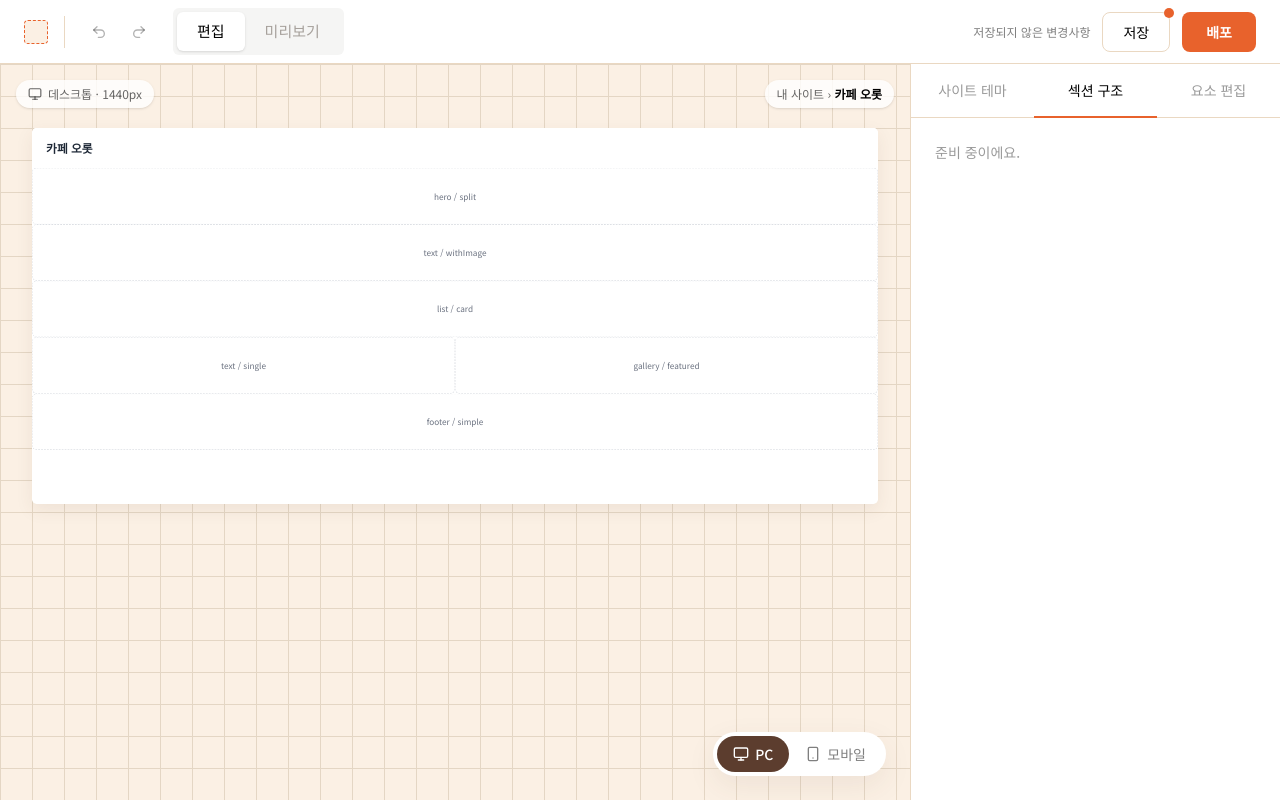
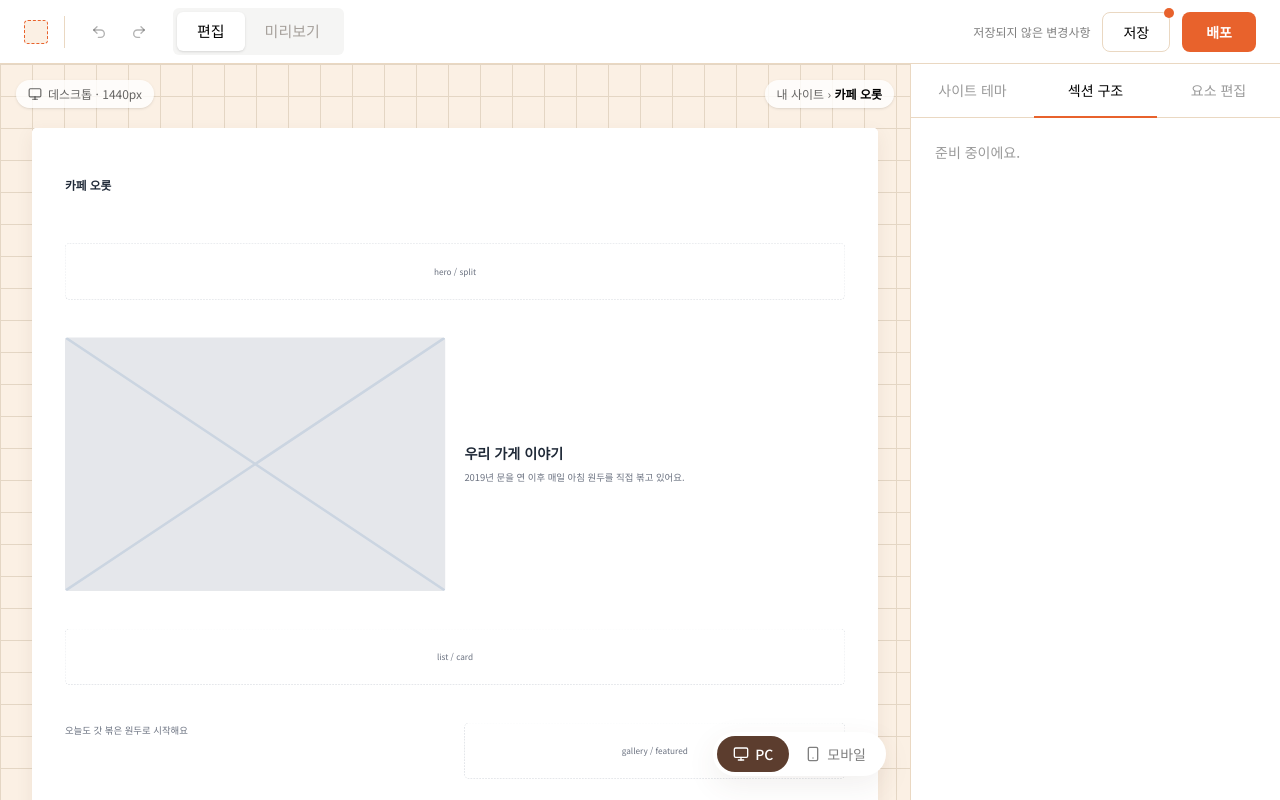
Before and after one commit to Tukk-Tak/Tukk-Tak_FE, a Next.js app: page /editor/1 in a window 1280 px wide. Built offline with nearby package versions, Linux system fonts and the light colour scheme.

Commit message:
[FEATURE] 줄글 블럭 제작

```diff
--- /dev/null
+++ b/src/entities/block/ui/BlockImageFrame.tsx
@@ -0,0 +1,31 @@
+import type { BlockImage } from '../types';
+
+// 프레임 크기는 className(비율, 너비)으로 정해 두고, 사진은 자르지 않고 그 안에 맞춰 넣는다.
+// 사진 비율이 프레임과 다르면 빈 공간이 생기고(배경이 보임), scale 만큼 프레임 안에서 확대·축소한다.
+export function BlockImageFrame({
+   image,
+   alt,
+   className = '',
+}: {
+   image: BlockImage;
+   alt: string;
+   className?: string;
+}) {
+   const scale =
+      image.scale !== undefined && Number.isFinite(image.scale) && image.scale > 0
+         ? image.scale
+         : 1;
+
+   return (
+      <div className={`overflow-hidden rounded-site ${className}`}>
+         {/* 사용자가 올린 이미지의 호스트를 미리 알 수 없어 next/image 대신 img를 쓴다. */}
+         {/* eslint-disable-next-line @next/next/no-img-element */}
+         <img
+            src={image.url}
+            alt={alt}
+            className="size-full object-contain"
+            style={{ transform: `scale(${scale})` }}
+         />
+      </div>
+   );
+}
--- a/src/entities/block/ui/BlockRenderer.tsx
+++ b/src/entities/block/ui/BlockRenderer.tsx
@@ -1,12 +1,15 @@
 import type { Section } from '../types';
 import { BlockPlaceholder } from './BlockPlaceholder';
 import { HeaderBlock } from './header/HeaderBlock';
+import { TextBlock } from './text/TextBlock';
 
 // 블록 한 개를 type에 맞는 컴포넌트로 그린다. 블록을 만들 때마다 case를 하나씩 추가한다.
 export function BlockRenderer({ section }: { section: Section }) {
    switch (section.type) {
       case 'header':
          return <HeaderBlock section={section} />;
+      case 'text':
+         return <TextBlock section={section} />;
       default:
          return <BlockPlaceholder section={section} />;
    }
--- a/src/entities/block/ui/header/HeaderBlock.tsx
+++ b/src/entities/block/ui/header/HeaderBlock.tsx
@@ -10,7 +10,7 @@ export function HeaderBlock({ section }: { section: HeaderSection }) {
    const { brandName, logo } = section.content;
 
    return (
-      <header className={`flex px-6 py-5 ${ALIGN_CLASS[section.variant]}`}>
+      <header className={`flex py-5 ${ALIGN_CLASS[section.variant]}`}>
          {logo ? (
             // 사용자가 올린 이미지의 호스트를 미리 알 수 없어 next/image 대신 img를 쓴다.
             // eslint-disable-next-line @next/next/no-img-element
--- /dev/null
+++ b/src/entities/block/ui/text/TextBlock.tsx
@@ -0,0 +1,29 @@
+import type { TextSection } from '../../types';
+import { BlockImageFrame } from '../BlockImageFrame';
+
+// single: 제목과 본문만 보여 준다. (이미지 값은 보존하고 표시하지 않는다)
+// withImage: 이미지(가로 3 : 세로 2)와 글을 1:1로 나란히 놓고, 블록 폭이 좁으면 이미지가 위, 글이 아래로 쌓인다.
+//            이미지 프레임은 비율이 고정이라 블록 폭에 맞춰 크기만 변한다. 이미지가 비어 있으면 single과 같은 모양이 된다.
+export function TextBlock({ section }: { section: TextSection }) {
+   const { title, body, image } = section.content;
+   const hasTitle = Boolean(title?.trim());
+
+   const text = (
+      <div className="flex flex-col gap-3">
+         {hasTitle && <h2 className="text-2xl font-bold text-site-text">{title}</h2>}
+         {/* 서식은 없고 줄바꿈만 그대로 보여 준다. */}
+         <p className="leading-relaxed whitespace-pre-line text-site-text-muted">{body}</p>
+      </div>
+   );
+
+   if (section.variant === 'withImage' && image) {
+      return (
+         <div className="grid items-center gap-8 @2xl:grid-cols-2">
+            <BlockImageFrame image={image} alt={title ?? ''} className="aspect-[3/2] w-full" />
+            {text}
+         </div>
+      );
+   }
+
+   return text;
+}
--- a/src/entities/site/api/getSite.ts
+++ b/src/entities/site/api/getSite.ts
@@ -1,10 +1,12 @@
 import type { SiteContent } from '../types';
 import { MOCK_SITE } from './mockSite';
+import { MOCK_VARIANTS_SITE } from './mockVariants';
 
 // TODO: 백엔드 API가 정해지면 apiFetch 호출로 교체한다. 지금은 UI 확인용 mock이고 siteId와 관계없이 같은 사이트를 돌려준다.
-// mock 규칙: ?mock=empty 는 블록이 하나도 없는 사이트이다.
+// mock 규칙: ?mock=empty 는 블록이 하나도 없는 사이트, ?mock=variants 는 구현된 블록의 variant를 한 줄씩 모아 보는 사이트이다.
 export async function getSite(siteId: string, mock?: string): Promise<SiteContent> {
    void siteId;
    if (mock === 'empty') return { theme: {}, rows: [] };
+   if (mock === 'variants') return MOCK_VARIANTS_SITE;
    return MOCK_SITE;
 }
--- a/src/entities/site/api/mockSite.ts
+++ b/src/entities/site/api/mockSite.ts
@@ -1,4 +1,5 @@
 import type { SiteContent } from '../types';
+import { MOCK_IMAGE_URL } from './mockImage';
 
 // 에디터 화면 확인용 목업 사이트. API 연동 때 getSite를 실제 호출로 바꾸면서 함께 없앤다.
 export const MOCK_SITE: SiteContent = {
@@ -40,6 +41,7 @@ export const MOCK_SITE: SiteContent = {
                content: {
                   title: '우리 가게 이야기',
                   body: '2019년 문을 연 이후 매일 아침 원두를 직접 볶고 있어요.',
+                  image: { url: MOCK_IMAGE_URL },
                },
             },
          ],
--- /dev/null
+++ b/src/entities/site/api/mockVariants.ts
@@ -0,0 +1,88 @@
+import type { Row, SiteContent } from '../types';
+import { MOCK_IMAGE_URL } from './mockImage';
+
+const IMAGE = { url: MOCK_IMAGE_URL };
+const BODY =
+   '2019년 문을 연 이후 매일 아침 원두를 직접 볶고 있어요.\n좋은 재료가 좋은 맛을 만든다는 마음으로 준비합니다.';
+
+// 구현된 블록의 variant를 한 줄씩 모아 보는 목업 (?mock=variants).
+// 블록을 만들 때마다 그 블록의 줄을 아래 두 목록에 추가한다.
+// - 전체 폭: 그 블록의 모든 variant를 한 줄씩 둔다.
+// - 반폭: 반폭이 가능한 variant마다 같은 variant 두 개를 나란히 둔 줄을 둔다. (전체 폭 전용 variant는 두지 않는다)
+// 제목이나 상호명에 variant 이름을 적어 두어, 화면에서 어떤 줄인지 알아볼 수 있게 한다.
+
+const FULL_WIDTH_ROWS: Row[] = [
+   // 헤더
+   {
+      id: 'full-header-horizontal',
+      sections: [
+         {
+            id: 'full-header-horizontal-1',
+            type: 'header',
+            variant: 'horizontal',
+            content: { brandName: '가로형 (header / horizontal)' },
+         },
+      ],
+   },
+   {
+      id: 'full-header-centered',
+      sections: [
+         {
+            id: 'full-header-centered-1',
+            type: 'header',
+            variant: 'centered',
+            content: { brandName: '중앙형 (header / centered)' },
+         },
+      ],
+   },
+
+   // 줄글
+   {
+      id: 'full-text-single',
+      sections: [
+         {
+            id: 'full-text-single-1',
+            type: 'text',
+            variant: 'single',
+            content: { title: '단일 컬럼형 (text / single)', body: BODY },
+         },
+      ],
+   },
+   {
+      id: 'full-text-with-image',
+      sections: [
+         {
+            id: 'full-text-with-image-1',
+            type: 'text',
+            variant: 'withImage',
+            content: { title: '이미지 병행형 (text / withImage)', body: BODY, image: IMAGE },
+         },
+      ],
+   },
+];
+
+const HALF_WIDTH_ROWS: Row[] = [
+   // 줄글: 단일 컬럼형만 반폭 가능
+   {
+      id: 'half-text-single',
+      sections: [
+         {
+            id: 'half-text-single-1',
+            type: 'text',
+            variant: 'single',
+            content: { title: '단일 컬럼형 · 반폭', body: BODY },
+         },
+         {
+            id: 'half-text-single-2',
+            type: 'text',
+            variant: 'single',
+            content: { title: '단일 컬럼형 · 반폭', body: BODY },
+         },
+      ],
+   },
+];
+
+export const MOCK_VARIANTS_SITE: SiteContent = {
+   theme: {},
+   rows: [...FULL_WIDTH_ROWS, ...HALF_WIDTH_ROWS],
+};
--- a/src/entities/site/model/theme.ts
+++ b/src/entities/site/model/theme.ts
@@ -9,6 +9,7 @@ export const DEFAULT_THEME: Required<ThemeConfig> = {
    border: '#d1d5db',
    primary: '#374151',
    onPrimary: '#ffffff',
+   radius: '6px',
 };
 
 // 저장 형태(의미 키)와 CSS 변수 이름의 대응. 변수 이름을 바꿀 때는 여기만 고친다.
@@ -19,19 +20,32 @@ const CSS_VAR_NAME: Record<keyof ThemeConfig, string> = {
    border: '--site-border',
    primary: '--site-primary',
    onPrimary: '--site-on-primary',
+   radius: '--site-radius',
 };
 
-// 색 값은 #rgb, #rgba, #rrggbb, #rrggbbaa 형식만 허용한다.
-// 서버 렌더링 때 값이 style 속성에 그대로 들어가므로, 세미콜론 등이 섞인 값으로 다른 CSS가 끼어드는 것을 막는다.
+// 허용하는 값의 형식. 서버 렌더링 때 값이 style 속성에 그대로 들어가므로,
+// 세미콜론 등이 섞인 값으로 다른 CSS가 끼어드는 것을 막기 위해 정해진 형식만 통과시킨다.
+// 색은 #rgb, #rgba, #rrggbb, #rrggbbaa, 길이는 "6px"처럼 숫자(최대 세 자리)와 px이다.
 const HEX_COLOR = /^#(?:[0-9a-f]{3,4}|[0-9a-f]{6}|[0-9a-f]{8})$/i;
+const PX_LENGTH = /^\d{1,3}px$/;
 
-// 사이트 래퍼의 style에 넣을 CSS 변수들. 빠졌거나 색 형식이 아닌 값은 기본값으로 채운다.
+const VALUE_PATTERN: Record<keyof ThemeConfig, RegExp> = {
+   bg: HEX_COLOR,
+   text: HEX_COLOR,
+   textMuted: HEX_COLOR,
+   border: HEX_COLOR,
+   primary: HEX_COLOR,
+   onPrimary: HEX_COLOR,
+   radius: PX_LENGTH,
+};
+
+// 사이트 래퍼의 style에 넣을 CSS 변수들. 빠졌거나 형식이 맞지 않는 값은 기본값으로 채운다.
 export function themeToCssVars(theme: ThemeConfig): CSSProperties {
    const vars: Record<string, string> = {};
    for (const key of Object.keys(CSS_VAR_NAME) as (keyof ThemeConfig)[]) {
       const value = theme[key];
       vars[CSS_VAR_NAME[key]] =
-         value !== undefined && HEX_COLOR.test(value) ? value : DEFAULT_THEME[key];
+         value !== undefined && VALUE_PATTERN[key].test(value) ? value : DEFAULT_THEME[key];
    }
    return vars as CSSProperties;
 }
--- a/src/entities/site/types.ts
+++ b/src/entities/site/types.ts
@@ -9,6 +9,7 @@ export interface ThemeConfig {
    border?: string;
    primary?: string;
    onPrimary?: string; // primary 위에 올리는 글자색
+   radius?: string; // 이미지와 카드의 모서리 둥글기. "6px"처럼 숫자와 px로 쓴다.
 }
 
 // 한 줄. 블록 1개(전체 폭) 또는 2개(50:50)
--- a/src/shared/config/site-default-theme.css
+++ b/src/shared/config/site-default-theme.css
@@ -4,7 +4,7 @@
  * - --site-* 값은 실행 중에 SiteRenderer 래퍼가 주입한다. (src/entities/site/model/theme.ts)
  *   기본값도 그곳의 DEFAULT_THEME 이 갖고 있고, 이 파일은 이름만 연결한다.
  * - 값이 사용하는 시점에 풀려야 하므로 inline 으로 둔다.
- *   예) bg-site-bg, text-site-text, border-site-border, bg-site-primary
+ *   예) bg-site-bg, text-site-text, border-site-border, bg-site-primary, rounded-site
  * - 뚝딱 서비스 화면의 토큰은 tokens.css 이다. 이 파일은 사용자 사이트 전용이다.
  */
 
@@ -15,4 +15,5 @@
    --color-site-border: var(--site-border);
    --color-site-primary: var(--site-primary);
    --color-site-on-primary: var(--site-on-primary);
+   --radius-site: var(--site-radius);
 }
--- a/src/widgets/site-renderer/ui/SiteRenderer.tsx
+++ b/src/widgets/site-renderer/ui/SiteRenderer.tsx
@@ -3,11 +3,19 @@ import { themeToCssVars, type SiteContent } from '@/entities/site';
 
 // 테마 변수는 래퍼에 주입해서 이 안에서만 적용한다. (한 화면에 여러 사이트가 있어도 서로 섞이지 않는다)
 // 배치는 화면이 아니라 래퍼 너비 기준(컨테이너 쿼리)이라 에디터 캔버스 안에서도 같게 동작한다.
+// 컨테이너(@container)가 안쪽 여백의 영향을 받지 않도록 여백은 한 단계 안쪽 div에 둔다.
+// 여백과 간격: PC(@3xl 이상) 좌우 56px, 위아래 64px, 줄 사이 64px, 나란히 놓인 블록 사이 32px
+//             모바일 좌우 24px, 위아래 40px, 줄 사이 40px
+// break-keep: 한글이 단어(띄어쓰기) 단위로 줄바뀜되게 한다. 띄어쓰기 없는 긴 글자는 wrap-anywhere로 넘치지 않게 자른다.
 export function SiteRenderer({ site }: { site: SiteContent }) {
    return (
-      <div style={themeToCssVars(site.theme)} className="bg-site-bg text-site-text @container">
+      <div
+         style={themeToCssVars(site.theme)}
+         className="bg-site-bg text-site-text wrap-anywhere break-keep @container"
+      >
+         <div className="flex flex-col gap-10 px-6 py-10 @3xl:gap-16 @3xl:px-14 @3xl:py-16">
             {site.rows.map((row) => (
-            <div key={row.id} className="flex flex-col @3xl:flex-row">
+               <div key={row.id} className="flex flex-col gap-10 @3xl:flex-row @3xl:gap-8">
                   {row.sections.map((section) => (
                      <div key={section.id} className="min-w-0 flex-1 @container">
                         <BlockRenderer section={section} />
@@ -16,5 +24,6 @@ export function SiteRenderer({ site }: { site: SiteContent }) {
                </div>
             ))}
          </div>
+      </div>
    );
 }
```
Also changed, not shown: src/entities/site/api/mockImage.ts (added, +7 -0 lines). Lines whose indentation alone changed are shown as unchanged.
